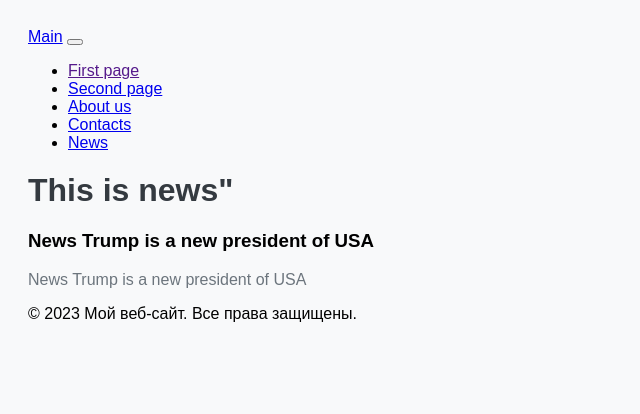
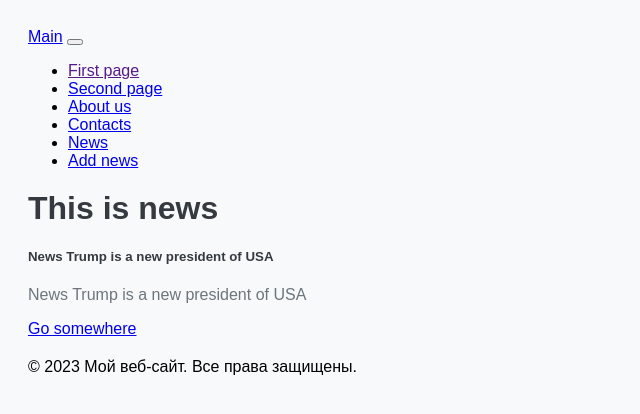
Before and after one commit to OlgaShakina/projectDjango1, a Django app: page /news/ in a window 1280 px wide. Shown: the top 414 px of the page, without its empty margins (0-640 px from the left). Run offline with Django 5.2, Linux system fonts and the light colour scheme; data comes from the database, SQL or seed files in the repository; some libraries are stand-ins or nearby versions.

Commit message:
add new code

```diff
--- a/zerocoder/main/templates/main/layout.html
+++ b/zerocoder/main/templates/main/layout.html
@@ -26,6 +26,7 @@
                             <a class="nav-link" href="{% url 'page3'%}">Page3</a>
                             <a class="nav-link" href="{% url 'page4'%}">Page4</a>
                             <a class="nav-link" href="{% url 'news_home'%}">News</a>
+                            <a class="nav-link" href="{% url 'add_news'%}">Add news</a>
                         </nav>
                     </div>
                 </div>
--- a/zerocoder/main/templates/main/nav.html
+++ b/zerocoder/main/templates/main/nav.html
@@ -22,6 +22,9 @@
                 <li class="nav-item">
                     <a class="nav-link" href="/news">News</a>
                 </li>
+                <li class="nav-item">
+                    <a class="nav-link" href="/news">Add news</a>
+                </li>
             </ul>
         </div>
     </div>
--- a/zerocoder/news/templates/news/news.html
+++ b/zerocoder/news/templates/news/news.html
@@ -5,16 +5,19 @@
 {% endblock %}
 
 {% block content %}
-  <h1>This is news"</h1>
-
-
-{% for new in news %}
-
-  <div>
-      <h3>{{ new.title }}</h3>
-    <p>{{ new.short_description }}</p>
-      <p>{{ text }}</p>
-  </div>
-{% endfor %}
+  <h1>This is news</h1>
+    {% if news %}
+        {% for new in news %}
+                <div class="card" style="width: 30rem;">
+                  <div class="card-body">
+                    <h5 class="card-title">{{ new.title }}</h5>
+                    <p class="card-text">{{ new.short_description }}</p>
+                    <a href="#" class="btn btn-primary">Go somewhere</a>
+                  </div>
+                </div>
+        {% endfor %}
+    {% else %}
+        <h4> There is no news yet</h4>
+    {% endif %}
 
 {% endblock %}
--- a/zerocoder/news/urls.py
+++ b/zerocoder/news/urls.py
@@ -5,5 +5,6 @@ from .views import news_detail
 
 urlpatterns = [
     path('', views.home, name='news_home'),
-    path('news/<int:news_id>/', news_detail, name='news_detail')
+    path('news/<int:news_id>/', news_detail, name='news_detail'),
+    path('create_news/', views.create_news, name='add_news')
 ]
--- a/zerocoder/news/views.py
+++ b/zerocoder/news/views.py
@@ -9,3 +9,7 @@ def home(request):
 def news_detail(request, news_id):
     news_item = get_object_or_404(NewsPost, id=news_id)
     return render(request, 'news_detail.html', {'news_item': news_item})
+
+
+def create_news(request):
+    return render(request, 'news/add_news.html')
```
Also changed, not shown: zerocoder/news/templates/news/add_news.html (added, +37 -0 lines).
